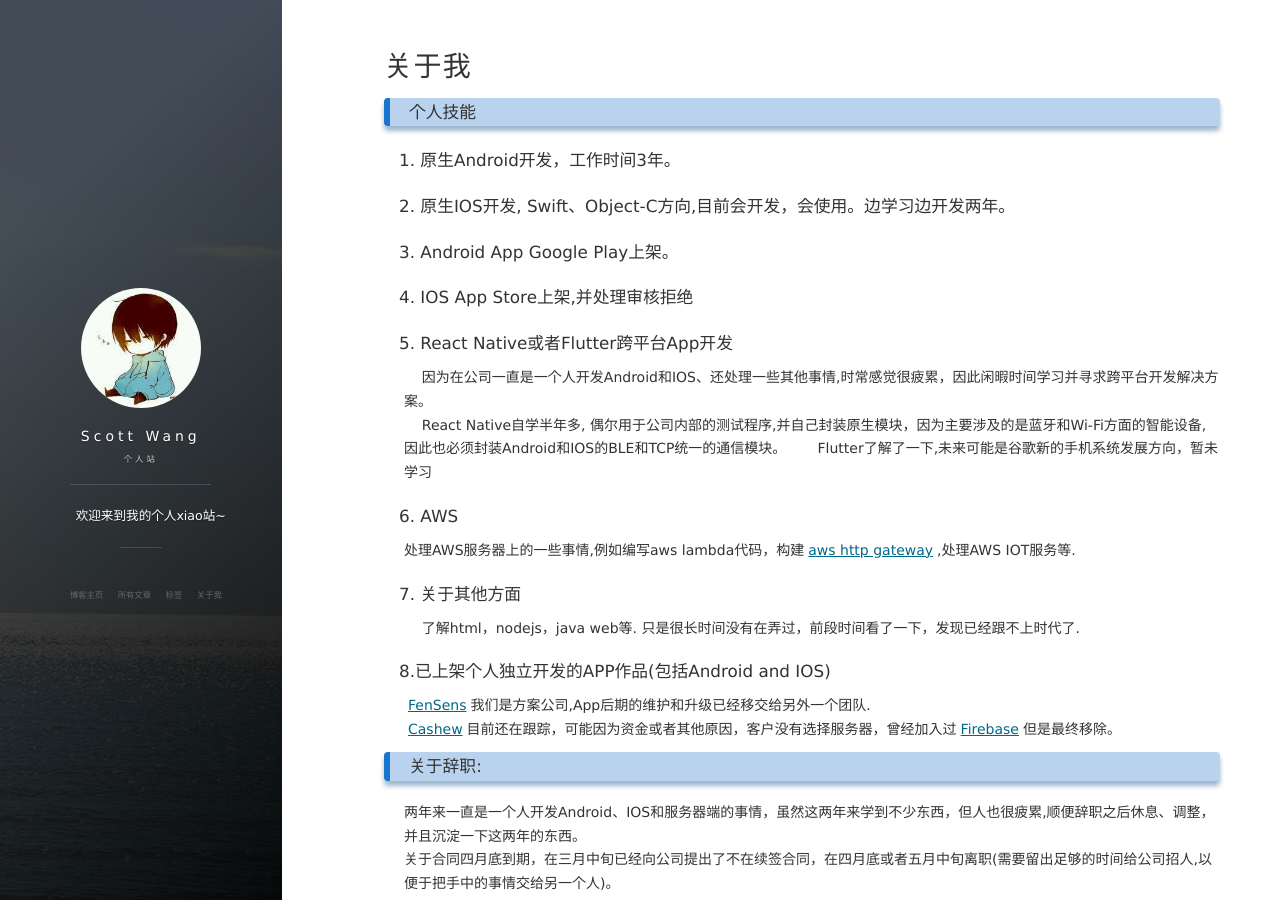
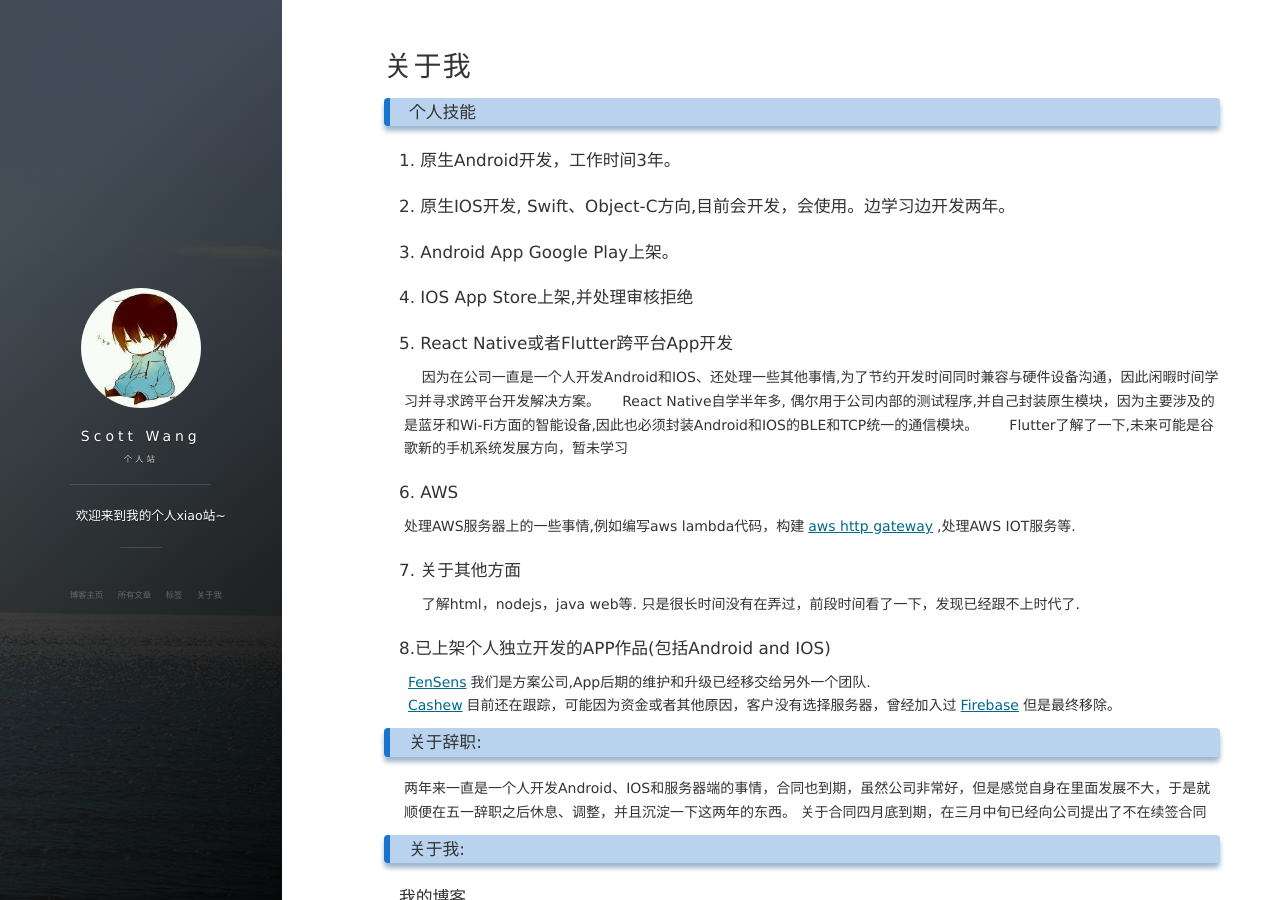
Before and after one commit to thesnail/thesnail.github.io, a Jekyll site: the page built from about.md, in a window 1280 px wide and 900 px high. Built offline with Jekyll 4.4.1, drawn with Linux system fonts in a browser that asks for light colours; nearby versions of some CDN libraries; comment, search, counter and statistics services are not loaded.

Commit message:
Update about.md

```diff
--- a/about.md
+++ b/about.md
@@ -9,7 +9,7 @@ title: 关于我
 #### 3. Android App Google Play上架。
 #### 4. IOS App Store上架,并处理审核拒绝
 #### 5. React Native或者Flutter跨平台App开发
-&nbsp;&nbsp;&nbsp;&nbsp;因为在公司一直是一个人开发Android和IOS、还处理一些其他事情,时常感觉很疲累，因此闲暇时间学习并寻求跨平台开发解决方案。
+&nbsp;&nbsp;&nbsp;&nbsp;因为在公司一直是一个人开发Android和IOS、还处理一些其他事情,为了节约开发时间同时兼容与硬件设备沟通，因此闲暇时间学习并寻求跨平台开发解决方案。
 &nbsp;&nbsp;&nbsp;&nbsp;React Native自学半年多, 偶尔用于公司内部的测试程序,并自己封装原生模块，因为主要涉及的是蓝牙和Wi-Fi方面的智能设备,因此也必须封装Android和IOS的BLE和TCP统一的通信模块。
 &nbsp;&nbsp;&nbsp;&nbsp;Flutter了解了一下,未来可能是谷歌新的手机系统发展方向，暂未学习
 #### 6. AWS
@@ -20,8 +20,8 @@ title: 关于我
 [FenSens](https://fensens.com)我们是方案公司,App后期的维护和升级已经移交给另外一个团队.
 [Cashew](http://gocashew.com)目前还在跟踪，可能因为资金或者其他原因，客户没有选择服务器，曾经加入过[Firebase](https://firebase.google.com)但是最终移除。
 ### 关于辞职:
-两年来一直是一个人开发Android、IOS和服务器端的事情，虽然这两年来学到不少东西，但人也很疲累,顺便辞职之后休息、调整，并且沉淀一下这两年的东西。
-关于合同四月底到期，在三月中旬已经向公司提出了不在续签合同，在四月底或者五月中旬离职(需要留出足够的时间给公司招人,以便于把手中的事情交给另一个人)。
+两年来一直是一个人开发Android、IOS和服务器端的事情，合同也到期，虽然公司非常好，但是感觉自身在里面发展不大，于是就顺便在五一辞职之后休息、调整，并且沉淀一下这两年的东西。
+关于合同四月底到期，在三月中旬已经向公司提出了不在续签合同
 ### 关于我:
 #### 我的博客
 >1. [简书](https://www.jianshu.com/u/a61ac0a93a7f):[https://www.jianshu.com/u/a61ac0a93a7f](https://www.jianshu.com/u/a61ac0a93a7f)
```
